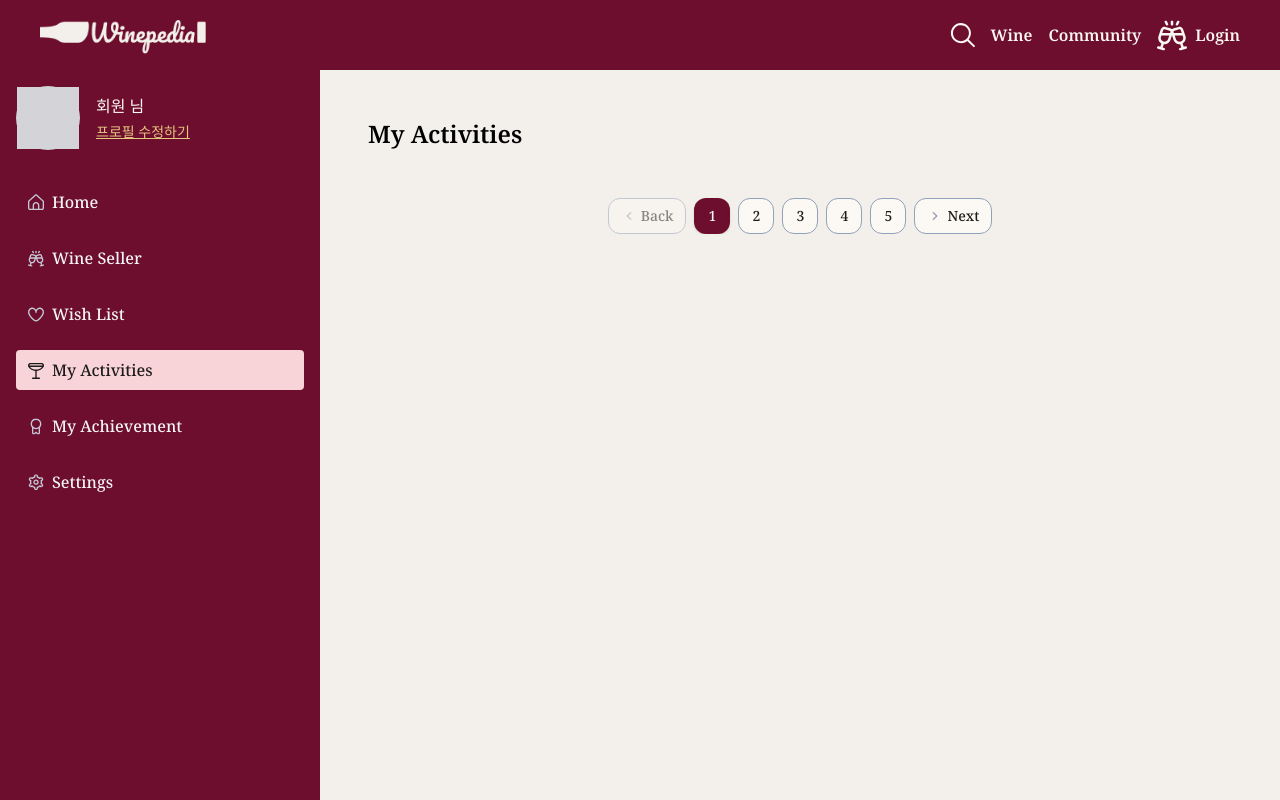
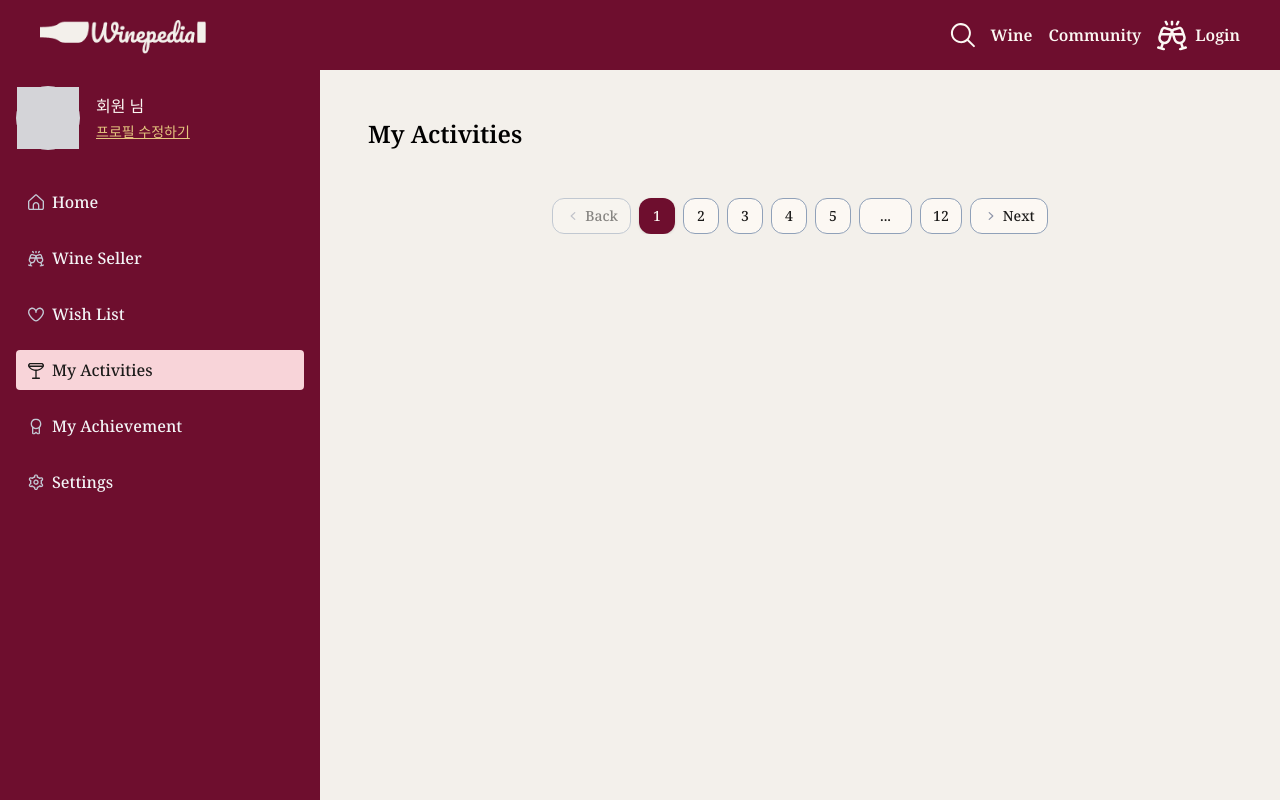
Before and after one commit to prgrms-fe-devcourse/FES-5-Project3-TEAM-3, a React (Vite) app: page /my-page/activity in a window 1280 px wide. Shown: the top 800 px of the page. Built offline with nearby package versions, Linux system fonts and the light colour scheme; no server answers; the database is empty; a web font is replaced by a local one; what chartjs-plugin-datalabels would draw is missing.

Commit message:
[style] transition 효과 제거

```diff
--- a/src/component/Pagination.tsx
+++ b/src/component/Pagination.tsx
@@ -36,19 +36,33 @@ function Pagination({
   if (totalPages < 2) return null;
 
   const [uncontrolledPage, setUncontrolledPage] = useState(defaultPage);
+  const [nextPage, setNextPage] = useState<number | null>(null);
+
   const isControlled = typeof controlledPage === 'number';
-  const page = isControlled ? (controlledPage as number) : uncontrolledPage;
+
+  const page = isControlled ? (nextPage ?? (controlledPage as number)) : uncontrolledPage;
 
   const clamp = useCallback((n: number) => Math.max(1, Math.min(totalPages, n)), [totalPages]);
 
   const setPage = useCallback(
     (next: number) => {
       const n = clamp(next);
-      if (!isControlled) setUncontrolledPage(n);
+      if (isControlled) {
+        setNextPage(n);
+      } else {
+        setUncontrolledPage(n);
+      }
       onPageChange?.(n);
     },
     [isControlled, clamp, onPageChange]
   );
+
+  useEffect(() => {
+    if (!isControlled) return;
+    if (nextPage !== null && controlledPage === nextPage) {
+      setNextPage(null);
+    }
+  }, [controlledPage, nextPage, isControlled]);
 
   const items = usePagination({
     page,
@@ -160,7 +174,7 @@ function Pagination({
               onClick={() => isButton && item.page && setPage(item.page)}
               className={tw(
                 'inline-flex items-center justify-center rounded-xl border',
-                'transition-colors duration-150',
+                // 'transition-colors duration-150',
                 'select-none whitespace-nowrap',
                 sizeClasses[size],
                 selected
--- a/src/pages/MyPage/MyActivities.tsx
+++ b/src/pages/MyPage/MyActivities.tsx
@@ -12,7 +12,7 @@ function MyActivities() {
       <Pagination
         page={page}
         onPageChange={setPage}
-        totalPages={5}
+        totalPages={12}
         siblingCount={1}
         boundaryCount={1}
         showFirstLast={false}
```
